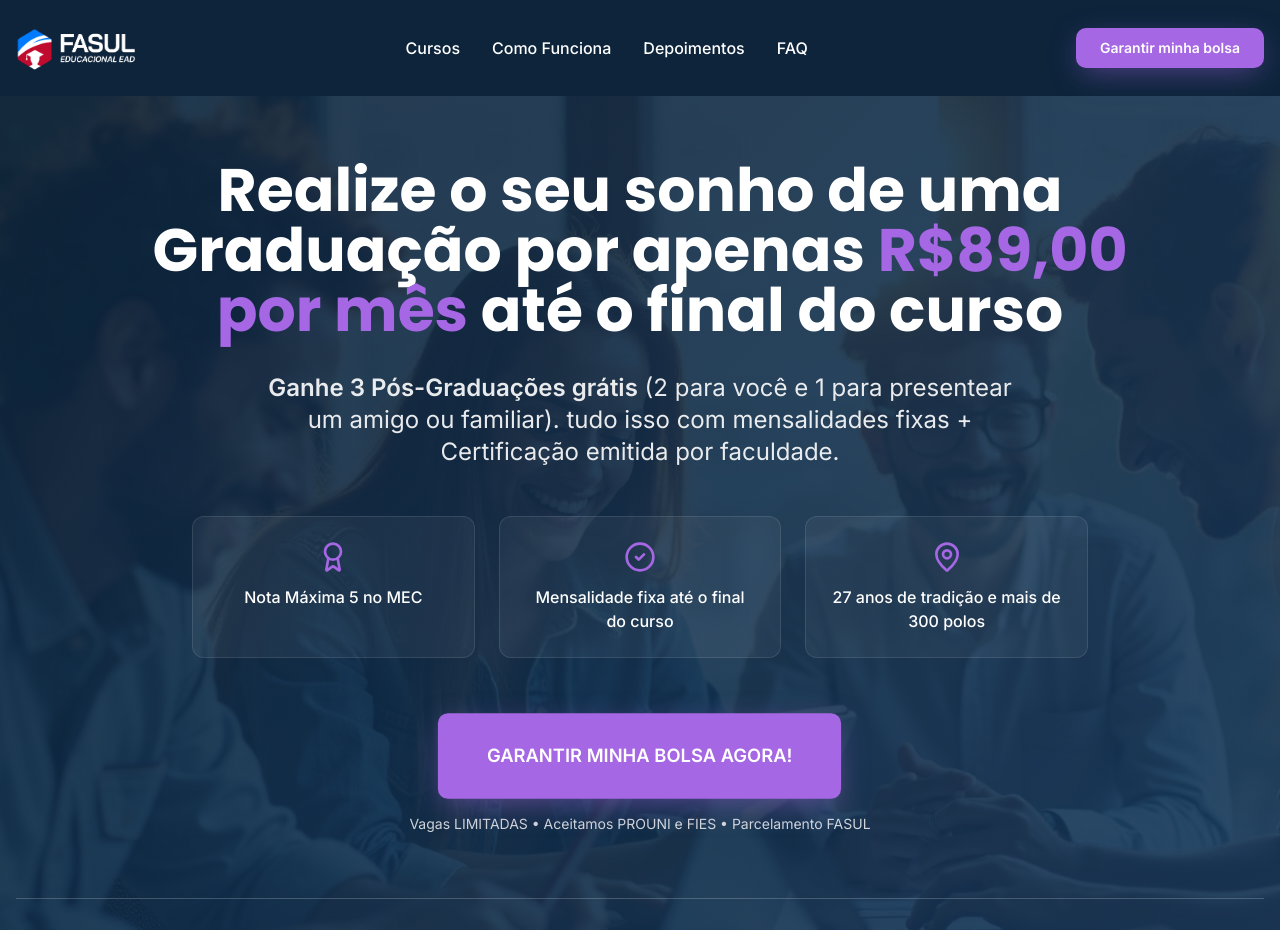
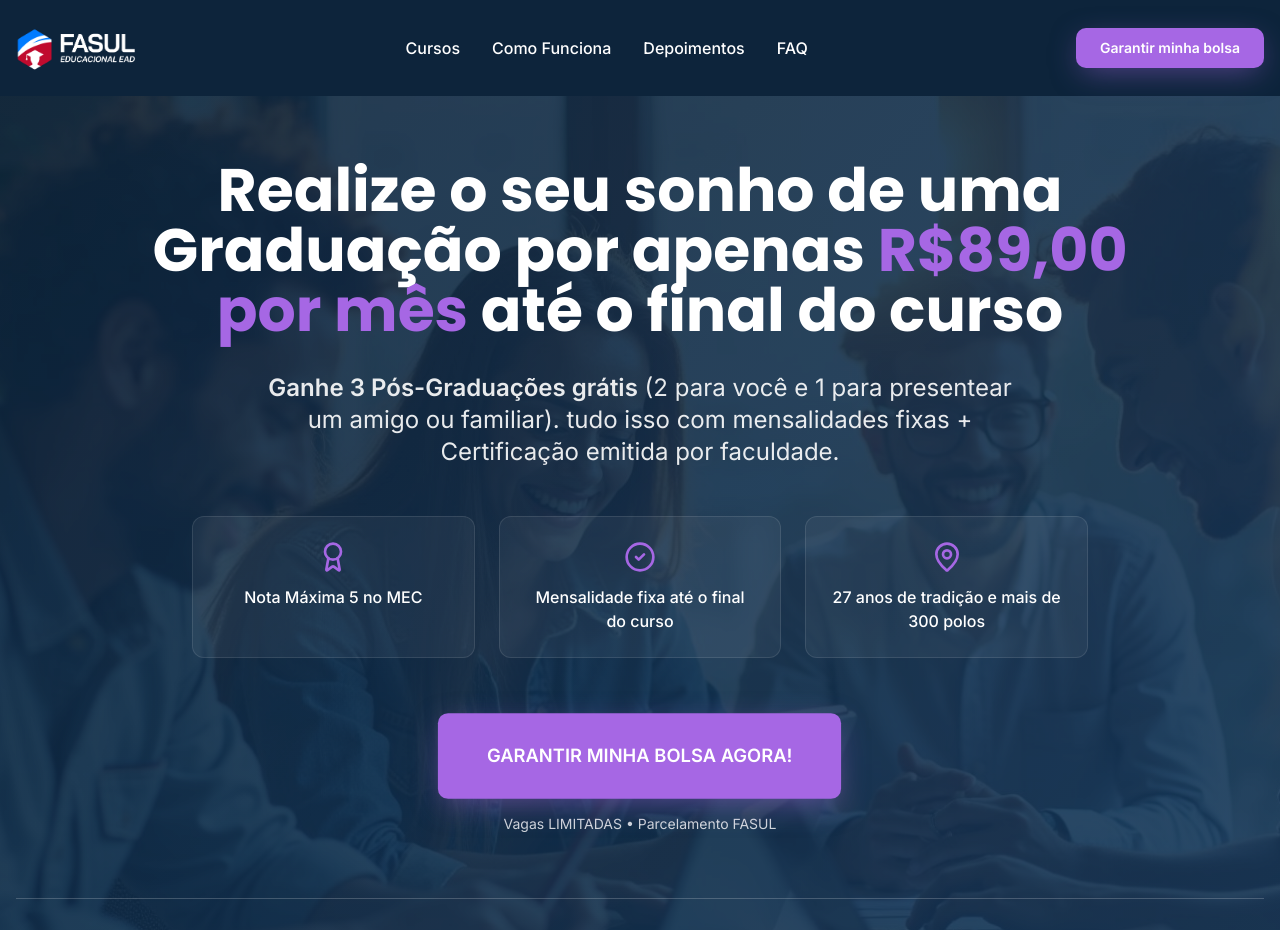
Before and after one commit to juanmkt-web/fasulportalpolosead.com.br, a React (Vite) app: page / in a window 1280 px wide. Shown: the top 930 px of the page. Built offline with nearby package versions, Linux system fonts and the light colour scheme; the HTML template or start-up script is replaced by a standard one.

Commit message:
Code edited in Lovable Code Editor
Edited UI in Lovable

```diff
--- a/src/components/HeroSection.tsx
+++ b/src/components/HeroSection.tsx
@@ -28,7 +28,8 @@ const HeroSection = () => {
           {/* Conteúdo centralizado */}
           <div className="text-white space-y-8 text-center">
             <h1 className="text-3xl md:text-4xl lg:text-5xl xl:text-6xl font-bold leading-tight animate-reveal-left">
-              Realize o seu sonho de uma Graduação por apenas <span className="text-accent">R$89,00 por mês</span> até o final do curso
+              Realize o seu sonho de uma Graduação por apenas <span className="text-accent">R$89,00 por mês</span> até o
+              final do curso
             </h1>
 
             <p className="text-lg md:text-xl lg:text-2xl text-white/90 animate-fade-in max-w-3xl mx-auto">
@@ -61,9 +62,7 @@ const HeroSection = () => {
               >
                 GARANTIR MINHA BOLSA AGORA!
               </Button>
-              <p className="text-sm text-white/80 mt-4">
-                Vagas LIMITADAS • Aceitamos PROUNI e FIES • Parcelamento FASUL
-              </p>
+              <p className="text-sm text-white/80 mt-4">Vagas LIMITADAS • Parcelamento FASUL</p>
             </div>
           </div>
         </div>
```
